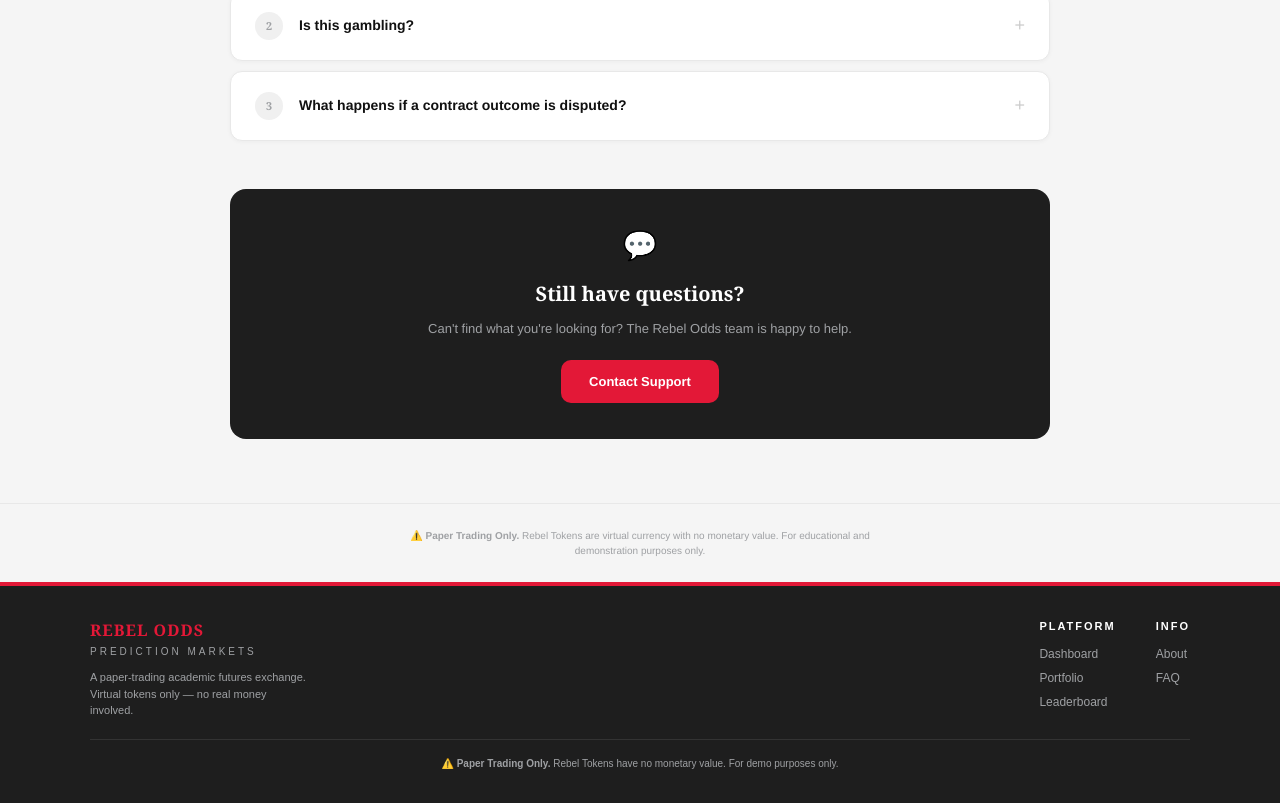
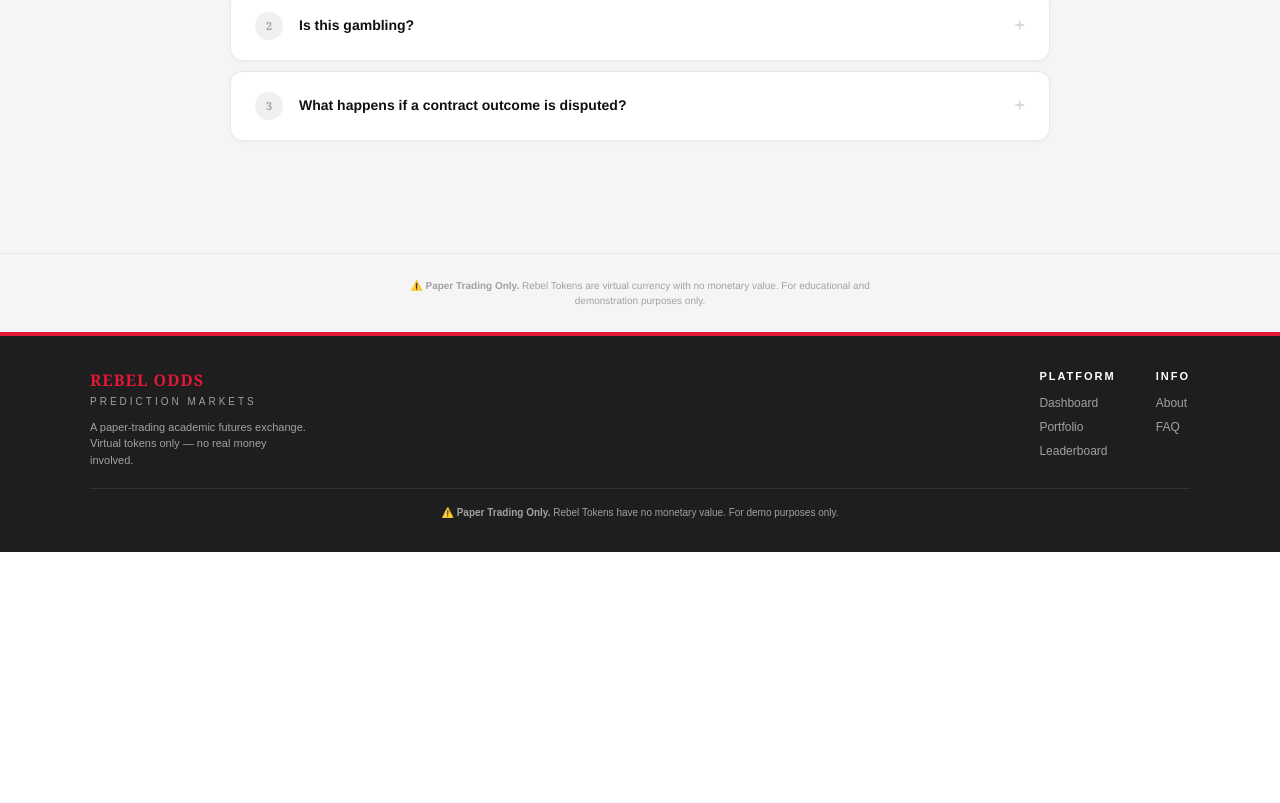
Before and after one commit to ViMaSa/rebel-odds, a Next.js app: page /faq in a window 1280 px wide. Shown: the part 2270-3073 px from the top of the page. After the commit the page ends 2822 px from the top, so only its background shows below. Built offline with nearby package versions, Linux system fonts and the light colour scheme.

Commit message:
updated faq

```diff
--- a/app/faq/page.tsx
+++ b/app/faq/page.tsx
@@ -261,18 +261,6 @@
           ))
         )}
 
-        {/* Still have questions */}
-        <div style={{ background: "#1e1e1e", borderRadius: 16, padding: "36px 32px", textAlign: "center", marginTop: 16 }}>
-          <div style={{ fontSize: 28, marginBottom: 12 }}>💬</div>
-          <h3 style={{ color: "#fff", fontWeight: 900, fontFamily: "Georgia,serif", fontSize: 20, margin: "0 0 10px" }}>Still have questions?</h3>
-          <p style={{ color: "#9FA1A4", fontSize: 13, margin: "0 0 20px", lineHeight: 1.6 }}>
-            Can&apos;t find what you&apos;re looking for? The Rebel Odds team is happy to help.
-          </p>
-          <a href="mailto:support@rebelodds.xyz"
-            style={{ display: "inline-block", padding: "12px 28px", background: "#E31837", color: "#fff", borderRadius: 10, fontSize: 13, fontWeight: 700, textDecoration: "none" }}>
-            Contact Support
-          </a>
-        </div>
       </div>
 
       {/* Disclaimer */}
```
